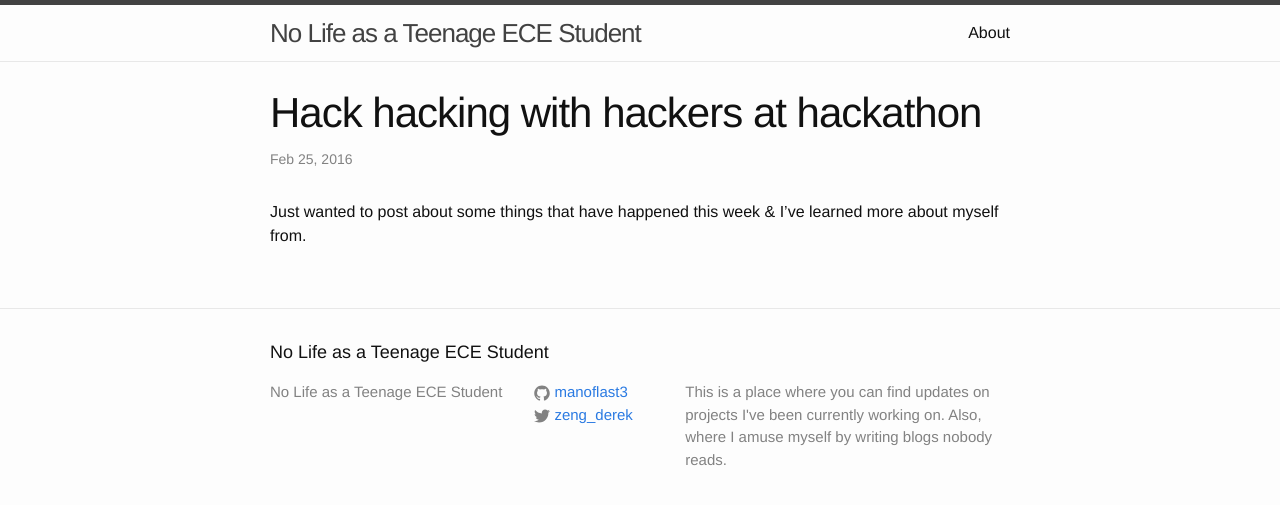
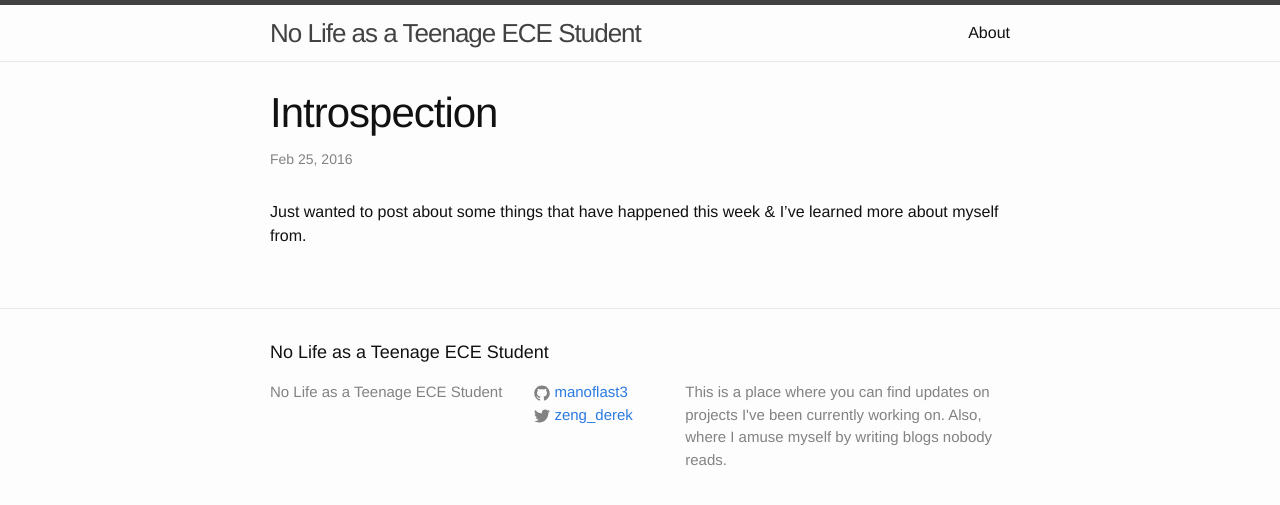
Before and after one commit to Manoflast3/manoflast3.github.io, a Jekyll site: the page built from _posts/2016-03-05-Introspection.markdown, in a window 1280 px wide. Shown: the top 505 px of the page. Built offline with Jekyll 4.4.1, drawn with Linux system fonts in a browser that asks for light colours.

Commit message:
Fixed title.

```diff
--- a/_posts/2016-03-05-Introspection.markdown
+++ b/_posts/2016-03-05-Introspection.markdown
@@ -1,6 +1,6 @@
 ---
 layout: post
-title:  "Hack hacking with hackers at hackathon"
+title:  "Introspection"
 date:   2016-02-25 22:33:29 +0000
 categories: Day-to-day
 ---
```
